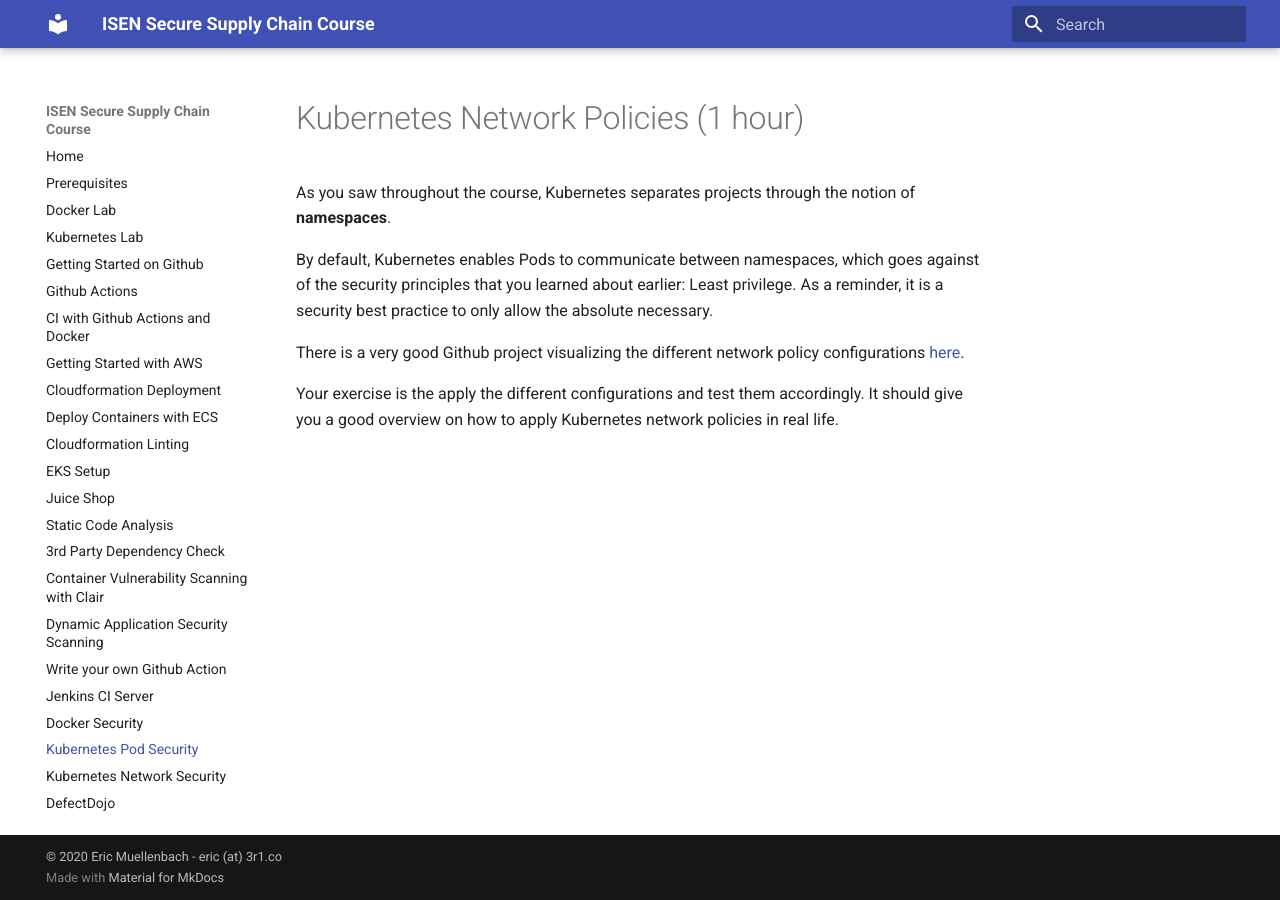
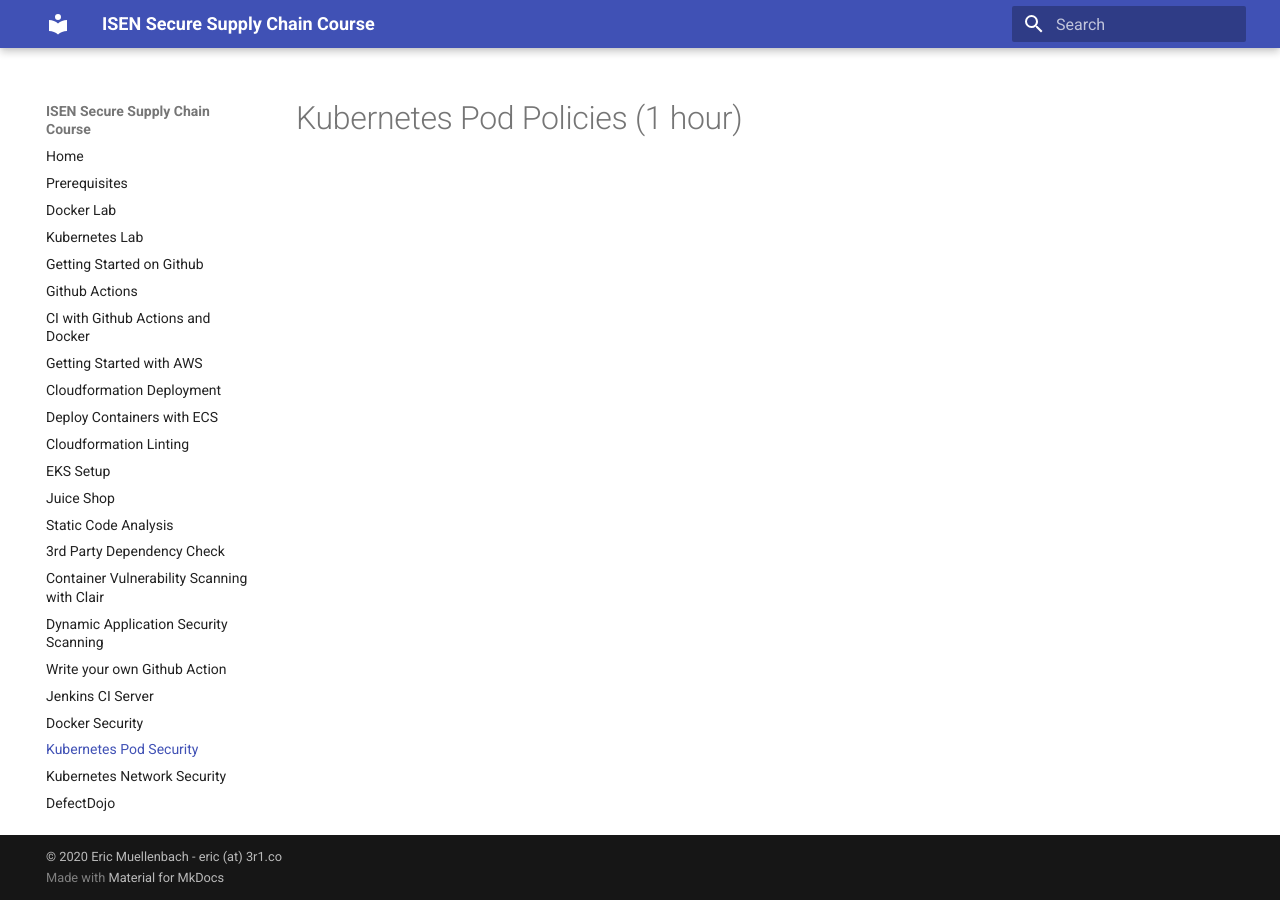
Before and after one commit to 3r1co/ssc, an MkDocs documentation site: the page built from docs/pod-policies.md, in a window 1280 px wide. Built offline with MkDocs 1.6.1 and Material for MkDocs 9.7.7, drawn with Linux system fonts in a browser that asks for light colours.

Commit message:
Update doc

```diff
--- a/docs/pod-policies.md
+++ b/docs/pod-policies.md
@@ -1,9 +1 @@
-# Kubernetes Network Policies (1 hour)
-
-As you saw throughout the course, Kubernetes separates projects through the notion of __namespaces__.
-
-By default, Kubernetes enables Pods to communicate between namespaces, which goes against of the security principles that you learned about earlier: Least privilege. As a reminder, it is a security best practice to only allow the absolute necessary.
-
-There is a very good Github project visualizing the different network policy configurations [here](https://github.com/ahmetb/kubernetes-network-policy-recipes).
-
-Your exercise is the apply the different configurations and test them accordingly. It should give you a good overview on how to apply Kubernetes network policies in real life.
+# Kubernetes Pod Policies (1 hour)
```
Also changed, not shown: docs/juice-shop.md (+3 -2 lines).
